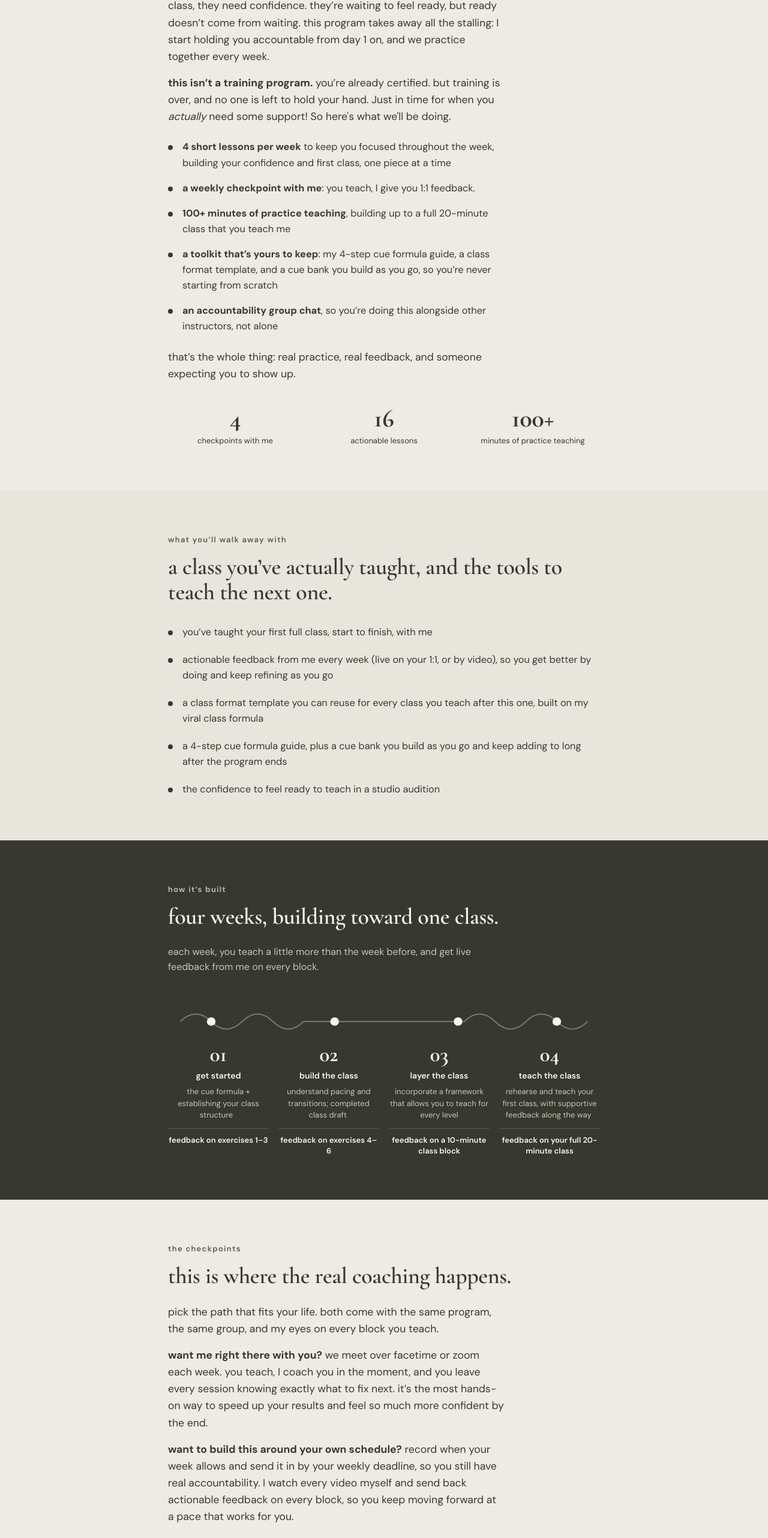
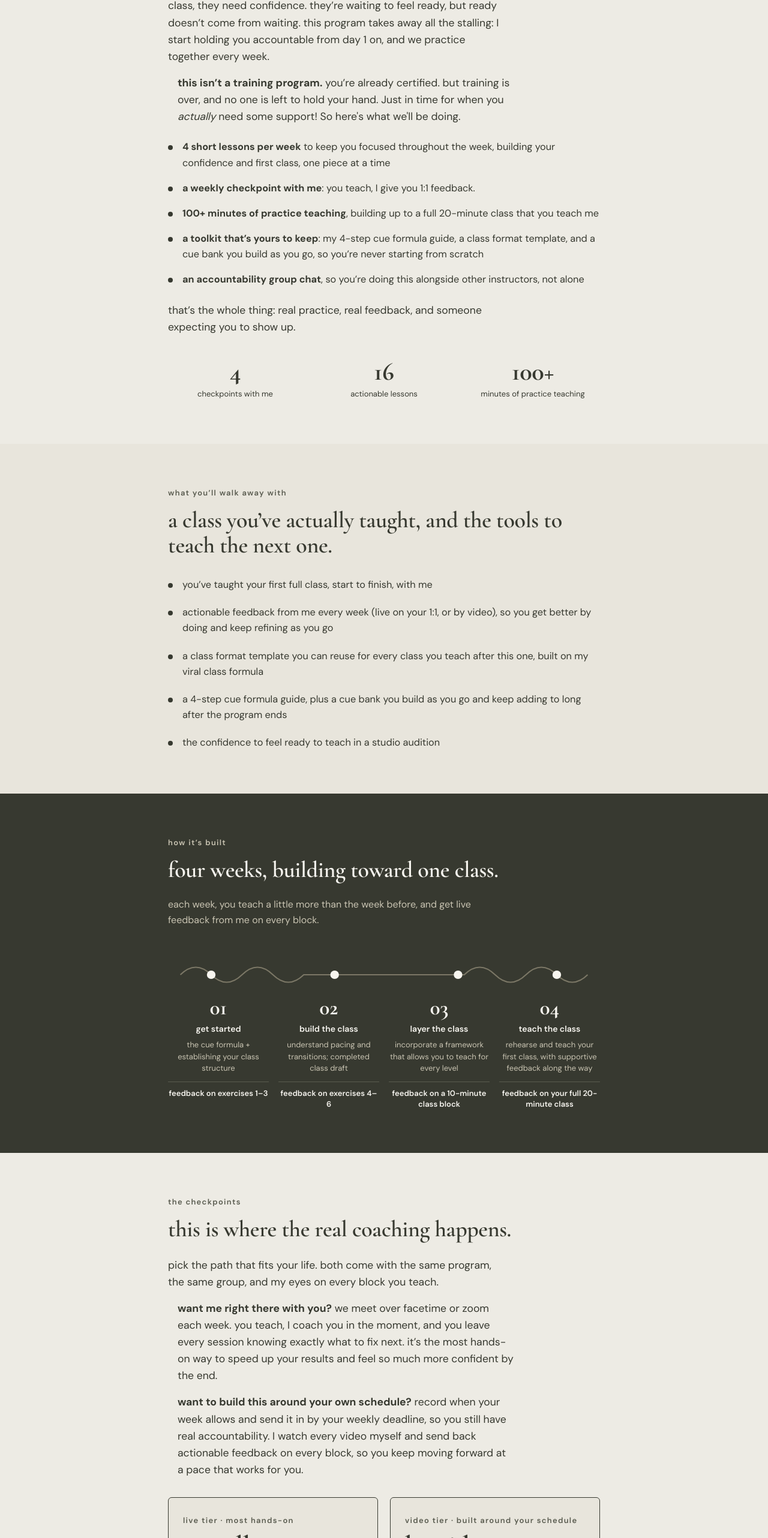
Before and after one commit to paigelovespilates/accountability, a plain HTML site: page index.html in a window 1280 px wide. Shown: the part 1076-3640 px from the top of the page at 60% size. Drawn offline with nearby package versions, Linux system fonts and the light colour scheme.

Commit message:
Enhance content and structure in index.html
Added additional content and improved structure in the index.html file, including new sections and updated text for clarity.

```diff
--- a/index.html
+++ b/index.html
@@ -31,23 +31,19 @@
 <div style="font-size: 13px; color: #B5AF9C; margin-top: 14px; font-style: italic">because the post-class highs are too good to miss&nbsp;out on for even one more week</div>
 </div>
 </section>
-
-<!-- WHAT THIS IS -->
 <section style="background: #EDEBE4; padding: 72px 24px">
 <div style="max-width: 720px; margin: 0 auto">
 <div style="font-size: 13px; letter-spacing: 0.1em; font-weight: 600; color: #5A5C50; margin-bottom: 14px">what this is</div>
 <h2 style="font-family: 'Cormorant Garamond', serif; font-weight: 600; font-size: 38px; line-height: 1.1; letter-spacing: -0.01em; margin: 0 0 24px">you don’t need more training. you need accountability.</h2>
 <p style="font-size: 17.6px; max-width: 560px; margin: 0">New instructors don’t need more knowledge to teach their first class, they need confidence. they’re waiting to feel ready, but ready doesn’t come from waiting. this program takes away all the stalling: I start holding you accountable from day 1 on, and we practice together every week.</p>
-<p style="font-size: 17.6px; max-width: 560px; margin: 16px 0 0"><strong>this isn’t a training program.</strong> you’re already certified. but training is over, and no one is left to hold your hand. Just in time for when you <i>actually </i>need some support! So here's what we'll be doing.</p>
-<ul style="list-style: none; padding: 0; margin: 24px 0 0; max-width: 560px; display: flex; flex-direction: column; gap: 16px">
+<p style="font-size: 17.6px; max-width: 560px; margin: 16px"><strong>this isn’t a training program.</strong> you’re already certified. but training is over, and no one is left to hold your hand. Just in time for when you <i>actually </i>need some support! So here's what we'll be doing.</p>
+<ul style="list-style: none; padding: 0; margin: 24px 0 0; display: flex; flex-direction: column; gap: 16px">
 <li style="display: flex; gap: 16px; align-items: flex-start; font-size: 16.3px"><span style="flex-shrink: 0; width: 8px; height: 8px; border-radius: 50%; background: #373930; margin-top: 10px"></span><span><strong>4 short lessons per week</strong> to keep you focused throughout the week, building your confidence and first class, one piece at a time</span></li>
 <li style="display: flex; gap: 16px; align-items: flex-start; font-size: 16.3px"><span style="flex-shrink: 0; width: 8px; height: 8px; border-radius: 50%; background: #373930; margin-top: 10px"></span><span><strong>a weekly checkpoint with me</strong>: you teach, I give you 1:1 feedback.</span></li>
 <li style="display: flex; gap: 16px; align-items: flex-start; font-size: 16.3px"><span style="flex-shrink: 0; width: 8px; height: 8px; border-radius: 50%; background: #373930; margin-top: 10px"></span><span><strong>100+ minutes of practice teaching</strong>, building up to a full 20-minute class that you teach me</span></li>
 <li style="display: flex; gap: 16px; align-items: flex-start; font-size: 16.3px"><span style="flex-shrink: 0; width: 8px; height: 8px; border-radius: 50%; background: #373930; margin-top: 10px"></span><span><strong>a toolkit that’s yours to keep</strong>: my 4-step cue formula guide, a class format template, and a cue bank you build as you go, so you’re never starting from scratch</span></li>
 <li style="display: flex; gap: 16px; align-items: flex-start; font-size: 16.3px"><span style="flex-shrink: 0; width: 8px; height: 8px; border-radius: 50%; background: #373930; margin-top: 10px"></span><span><strong>an accountability group chat</strong>, so you’re doing this alongside other instructors, not alone</span></li>
-</ul>
-<p style="font-size: 17.6px; max-width: 560px; margin: 24px 0 0">that’s the whole thing: real practice, real feedback, and someone expecting you to show up.</p>
-
+</ul><p style="font-size: 17.6px; max-width: 560px; margin: 24px 0 0">that’s the whole thing: real practice, real feedback, and someone expecting you to show up.</p>
 <div style="display: flex; flex-wrap: wrap; gap: 28px 24px; margin-top: 40px; text-align: center">
 <div style="flex: 1 1 160px">
 <div style="font-family: 'Cormorant Garamond', serif; font-size: 42px; font-weight: 700; line-height: 1">4</div>
@@ -65,7 +61,6 @@
 </div>
 </section>
 
-<!-- WHAT YOU WALK AWAY WITH -->
 <section style="background: #E8E5DC; padding: 72px 24px">
 <div style="max-width: 720px; margin: 0 auto">
 <div style="font-size: 13px; letter-spacing: 0.1em; font-weight: 600; color: #5A5C50; margin-bottom: 14px">what you’ll walk away with</div>
@@ -80,13 +75,11 @@
 </div>
 </section>
 
-<!-- HOW IT'S BUILT -->
-<section style="background: #373930; color: #F7F5EF; padding: 72px 24px">
+<section id="how" style="background: #373930; color: #F7F5EF; padding: 72px 24px">
 <div style="max-width: 720px; margin: 0 auto">
 <div style="font-size: 13px; letter-spacing: 0.1em; font-weight: 600; color: #C9C4B2; margin-bottom: 14px">how it’s built</div>
 <h2 style="font-family: 'Cormorant Garamond', serif; font-weight: 600; font-size: 38px; line-height: 1.1; letter-spacing: -0.01em; margin: 0 0 24px; color: #F7F5EF">four weeks, building toward one class.</h2>
 <p style="color: #C9C4B2; max-width: 560px; margin: 0">each week, you teach a little more than the week before, and get live feedback from me on every block.</p>
-
 <svg viewBox="0 0 700 60" preserveAspectRatio="none" aria-hidden="true" style="display: block; width: 100%; height: 60px; margin: 48px 0 8px">
 <path d="M 20 30 Q 45 5, 70 30 T 120 30 Q 145 5, 170 30 T 220 30 L 480 30 Q 505 5, 530 30 T 580 30 Q 605 5, 630 30 T 680 30" fill="none" stroke="#8C8873" stroke-width="2" opacity="0.8"></path>
 <circle cx="70" cy="30" r="7" fill="#F7F5EF"></circle>
@@ -94,45 +87,42 @@
 <circle cx="470" cy="30" r="7" fill="#F7F5EF"></circle>
 <circle cx="630" cy="30" r="7" fill="#F7F5EF"></circle>
 </svg>
-
 <div style="display: flex; flex-wrap: wrap; gap: 28px 16px; margin-top: 8px; text-align: center">
 <div style="flex: 1 1 140px">
 <div style="font-family: 'Cormorant Garamond', serif; font-size: 35px; font-weight: 700; color: #F7F5EF; line-height: 1; margin-bottom: 6px">01</div>
 <div style="font-size: 14px; font-weight: 600; margin-bottom: 6px">get started</div>
-<div style="font-size: 13px; color: #C9C4B2; line-height: 1.5">the cue formula + establishing your class structure&nbsp;&nbsp;</div>
+<div style="font-size: 13px; color: #C9C4B2; line-height: 1.5">the cue formula + establishing your class structure</div>
 <div style="margin-top: 12px; padding-top: 10px; border-top: 1px solid #5A5C4F; font-size: 13px; font-weight: 600; line-height: 1.4">feedback on exercises 1–3</div>
 </div>
 <div style="flex: 1 1 140px">
 <div style="font-family: 'Cormorant Garamond', serif; font-size: 35px; font-weight: 700; color: #F7F5EF; line-height: 1; margin-bottom: 6px">02</div>
 <div style="font-size: 14px; font-weight: 600; margin-bottom: 6px">build the class</div>
-<div style="font-size: 13px; color: #C9C4B2; line-height: 1.5">understand pacing and transitions; completed class draft&nbsp;</div>
+<div style="font-size: 13px; color: #C9C4B2; line-height: 1.5">understand pacing and transitions; completed class draft</div>
 <div style="margin-top: 12px; padding-top: 10px; border-top: 1px solid #5A5C4F; font-size: 13px; font-weight: 600; line-height: 1.4">feedback on exercises 4–6</div>
 </div>
 <div style="flex: 1 1 140px">
 <div style="font-family: 'Cormorant Garamond', serif; font-size: 35px; font-weight: 700; color: #F7F5EF; line-height: 1; margin-bottom: 6px">03</div>
 <div style="font-size: 14px; font-weight: 600; margin-bottom: 6px">layer the class</div>
-<div style="font-size: 13px; color: #C9C4B2; line-height: 1.5; position: relative"><span>incorporate a framework that allows you to teach for every level</span></div>
+<div style="font-size: 13px; color: #C9C4B2; line-height: 1.5">incorporate a framework that allows you to teach for every level</div>
 <div style="margin-top: 12px; padding-top: 10px; border-top: 1px solid #5A5C4F; font-size: 13px; font-weight: 600; line-height: 1.4">feedback on a 10-minute class block</div>
 </div>
 <div style="flex: 1 1 140px">
 <div style="font-family: 'Cormorant Garamond', serif; font-size: 35px; font-weight: 700; color: #F7F5EF; line-height: 1; margin-bottom: 6px">04</div>
 <div style="font-size: 14px; font-weight: 600; margin-bottom: 6px">teach the class</div>
-<div style="font-size: 13px; color: #C9C4B2; line-height: 1.5">rehearse and teach your first class, with supportive feedback along the way&nbsp;</div>
+<div style="font-size: 13px; color: #C9C4B2; line-height: 1.5">rehearse and teach your first class, with supportive feedback along the way</div>
 <div style="margin-top: 12px; padding-top: 10px; border-top: 1px solid #5A5C4F; font-size: 13px; font-weight: 600; line-height: 1.4">feedback on your full 20-minute class</div>
 </div>
 </div>
 </div>
 </section>
 
-<!-- THE CHECKPOINTS -->
 <section style="background: #EDEBE4; padding: 72px 24px">
 <div style="max-width: 720px; margin: 0 auto">
 <div style="font-size: 13px; letter-spacing: 0.1em; font-weight: 600; color: #5A5C50; margin-bottom: 14px">the checkpoints</div>
 <h2 style="font-family: 'Cormorant Garamond', serif; font-weight: 600; font-size: 38px; line-height: 1.1; letter-spacing: -0.01em; margin: 0 0 24px">this is where the real coaching happens.</h2>
 <p style="font-size: 17.6px; max-width: 560px; margin: 0">pick the path that fits your life. both come with the same program, the same group, and my eyes on every block you teach.</p>
-<p style="font-size: 17.6px; max-width: 560px; margin: 16px 0 0"><strong>want me right there with you?</strong> we meet over facetime or zoom each week. you teach, I coach you in the moment, and you leave every session knowing exactly what to fix next. it’s the most hands-on way to speed up your results and feel so much more confident by the end.</p>
-<p style="font-size: 17.6px; max-width: 560px; margin: 16px 0 0"><strong>want to build this around your own schedule?</strong> record when your week allows and send it in by your weekly deadline, so you still have real accountability. I watch every video myself and send back actionable feedback on every block, so you keep moving forward at a pace that works for you.</p>
-
+<p style="font-size: 17.6px; max-width: 560px; margin: 16px"><strong>want me right there with you?</strong> we meet over facetime or zoom each week. you teach, I coach you in the moment, and you leave every session knowing exactly what to fix next. it’s the most hands-on way to speed up your results and feel so much more confident by the end.</p>
+<p style="font-size: 17.6px; max-width: 560px; margin: 16px"><strong>want to build this around your own schedule?</strong> record when your week allows and send it in by your weekly deadline, so you still have real accountability. I watch every video myself and send back actionable feedback on every block, so you keep moving forward at a pace that works for you.</p>
 <div style="display: flex; flex-wrap: wrap; gap: 20px; margin-top: 32px">
 <div style="flex: 1 1 280px; background: #E8E5DC; border: 1.5px solid #373930; border-radius: 6px; padding: 28px 24px; display: flex; flex-direction: column">
 <div style="font-size: 13px; letter-spacing: 0.1em; font-weight: 600; color: #5A5C50; margin-bottom: 8px">live tier · most hands-on</div>
@@ -160,7 +150,6 @@
 </div>
 </section>
 
-<!-- THE GROUP CHAT -->
 <section style="background: #E8E5DC; padding: 72px 24px">
 <div style="max-width: 720px; margin: 0 auto">
 <div style="font-size: 13px; letter-spacing: 0.1em; font-weight: 600; color: #5A5C50; margin-bottom: 14px">the group chat</div>
@@ -174,7 +163,6 @@
 </div>
 </section>
 
-<!-- ACCOUNTABILITY -->
 <section style="background: #EDEBE4; padding: 72px 24px">
 <div style="max-width: 720px; margin: 0 auto">
 <div style="font-size: 13px; letter-spacing: 0.1em; font-weight: 600; color: #5A5C50; margin-bottom: 14px">how accountability works</div>
@@ -187,13 +175,11 @@
 </div>
 </section>
 
-<!-- PRICING -->
 <section id="join" style="background: #E8E5DC; padding: 72px 24px">
 <div style="max-width: 720px; margin: 0 auto">
 <div style="font-size: 13px; letter-spacing: 0.1em; font-weight: 600; color: #5A5C50; margin-bottom: 14px">how to join</div>
 <h2 style="font-family: 'Cormorant Garamond', serif; font-weight: 600; font-size: 38px; line-height: 1.1; letter-spacing: -0.01em; margin: 0 0 24px">one program. two ways to join.</h2>
 <p style="font-size: 17.6px; max-width: 560px; margin: 0">same lessons, same dates, same group chat. the difference is how you hand in each checkpoint.</p>
-
 <div style="display: flex; flex-wrap: wrap; gap: 20px; margin-top: 32px">
 <div style="flex: 1 1 300px; background: #EDEBE4; border: 1.5px solid #373930; border-radius: 6px; padding: 32px 24px">
 <div style="font-size: 13px; letter-spacing: 0.1em; font-weight: 600; color: #5A5C50; margin-bottom: 8px">live</div>
@@ -205,9 +191,8 @@
 <li style="padding: 9px 0; border-bottom: 1px solid #D9D5C8; font-size: 15.7px">a group chat with your fellow instructors</li>
 <li style="padding: 9px 0; font-size: 15.7px">your toolkit, yours to keep: class format template, 4-step cue formula guide, and a cue bank worksheet</li>
 </ul>
-<a href="https://buy.stripe.com/8x214m79R8mo7s9cBa9oc02" style="display: inline-block; background: #373930; color: #F7F5EF; font-weight: 600; font-size: 16px; text-decoration: none; padding: 16px 32px; border-radius: 3px; border: 1.5px solid #373930">join live — $310</a>
+<a target="_top" href="https://buy.stripe.com/8x214m79R8mo7s9cBa9oc02" style="display: inline-block; background: #373930; color: #F7F5EF; font-weight: 600; font-size: 16px; text-decoration: none; padding: 16px 32px; border-radius: 3px; border: 1.5px solid #373930">join live — $310</a>
 </div>
-
 <div style="flex: 1 1 300px; background: #EDEBE4; border: 1.5px solid #373930; border-radius: 6px; padding: 32px 24px">
 <div style="font-size: 13px; letter-spacing: 0.1em; font-weight: 600; color: #5A5C50; margin-bottom: 8px">video</div>
 <div style="font-family: 'Cormorant Garamond', serif; font-size: 48px; font-weight: 700; line-height: 1">$179<span style="font-family: 'DM Sans', sans-serif; font-size: 17.6px; font-weight: 500; color: #5A5C50"> / program</span></div>
@@ -217,22 +202,19 @@
 <li style="padding: 9px 0; border-bottom: 1px solid #D9D5C8; font-size: 15.7px">a group chat with your fellow instructors</li>
 <li style="padding: 9px 0; font-size: 15.7px">your toolkit, yours to keep: class format template, 4-step cue formula guide, and a cue bank worksheet</li>
 </ul>
-<a href="https://buy.stripe.com/3cI8wO1PxbyAfYFfNm9oc03" style="display: inline-block; background: #373930; color: #F7F5EF; font-weight: 600; font-size: 16px; text-decoration: none; padding: 16px 32px; border-radius: 3px; border: 1.5px solid #373930">join with video — $179</a>
+<a target="_top" href="https://buy.stripe.com/3cI8wO1PxbyAfYFfNm9oc03" style="display: inline-block; background: #373930; color: #F7F5EF; font-weight: 600; font-size: 16px; text-decoration: none; padding: 16px 32px; border-radius: 3px; border: 1.5px solid #373930">join with video — $179</a>
 </div>
 </div>
-
 <div style="margin-top: 24px">
 <div style="font-size: 13.5px; color: #5A5C50; margin-top: 8px">january 11 → february 10 · enrollment closes january 6</div>
 </div>
 </div>
 </section>
 
-<!-- FAQ -->
 <section style="background: #EDEBE4; padding: 72px 24px">
 <div style="max-width: 720px; margin: 0 auto">
 <div style="font-size: 13px; letter-spacing: 0.1em; font-weight: 600; color: #5A5C50; margin-bottom: 14px">before you ask</div>
 <h2 style="font-family: 'Cormorant Garamond', serif; font-weight: 600; font-size: 38px; line-height: 1.1; letter-spacing: -0.01em; margin: 0 0 24px">a few things worth knowing</h2>
-
 <div style="border-top: 1px solid #C9C6BB; padding: 24px 0">
 <div style="font-weight: 600; font-size: 16.3px; margin-bottom: 8px">is this a training program?</div>
 <div style="font-size: 15.7px; color: #4A4C41">no. you need to be certified already. this is for the part nobody teaches: actually starting. I’ll give you all the tools you need to feel confident going into your first audition or live class, as well as a date, a deadline, and someone expecting you to show up.</div>
@@ -265,6 +247,7 @@
 <div style="font-weight: 600; font-size: 16.3px; margin-bottom: 8px">what if I can’t make it after I’ve paid?</div>
 <div style="font-size: 15.7px; color: #4A4C41">life happens — if you can’t make this one, you can transfer your spot to the next one or gift it to a fellow instructor. no refunds once the program starts.</div>
 </div>
+
 </div>
 </section>
 
@@ -282,5 +265,10 @@ paige loves pilates · questions? dm me on instagram <a href="https://www.instag
 </footer>
 
 </div>
+<script>
+function sendH(){parent.postMessage({plpHeight:document.documentElement.scrollHeight},'*')}
+window.addEventListener('load',sendH);window.addEventListener('resize',sendH);
+if(window.ResizeObserver){new ResizeObserver(sendH).observe(document.body)}
+</script>
 </body>
 </html>
```
